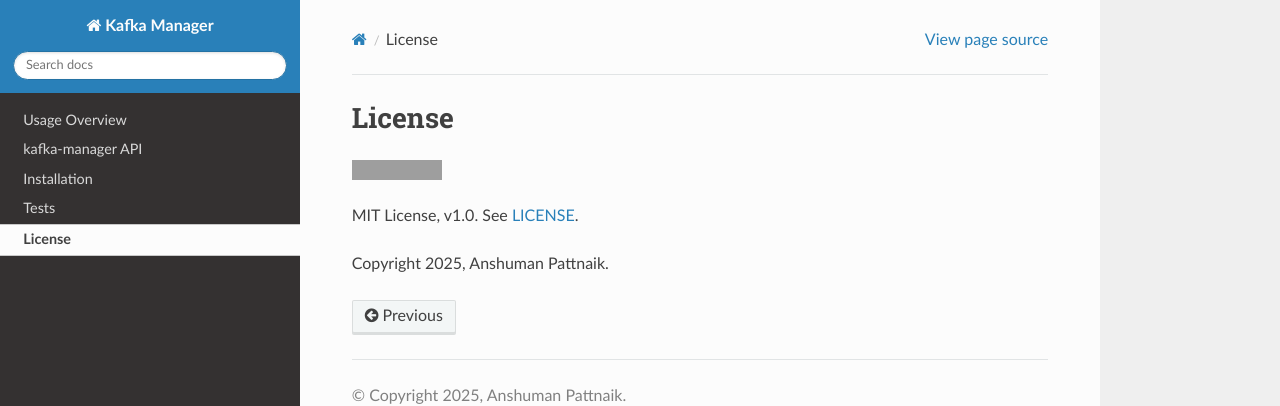
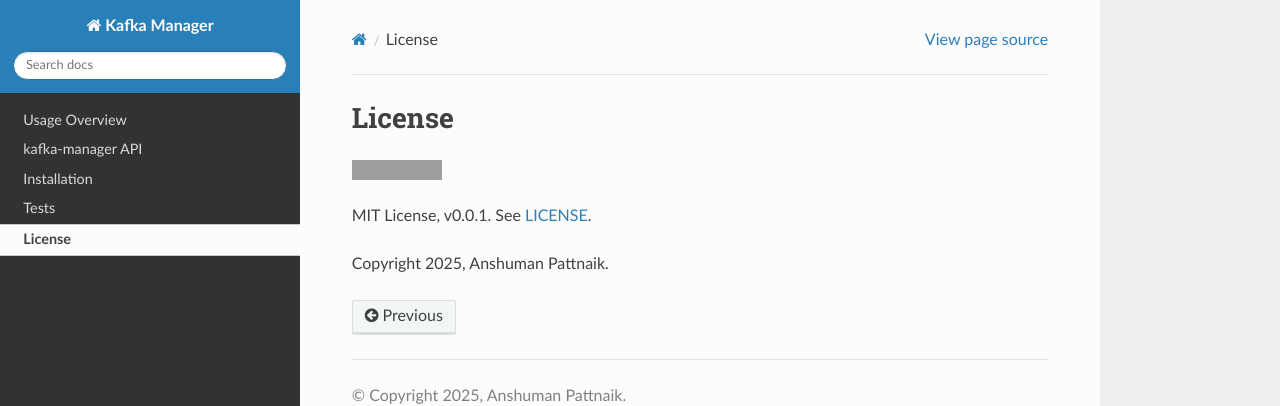
Before and after one commit to anshumanpattnaik/kafka-manager, a Sphinx documentation site: the page built from docs/license.rst, in a window 1280 px wide. Shown: the top 406 px of the page. Built offline with Sphinx 7.4.7 and the Read the Docs theme 3.1.0, drawn with Linux system fonts in a browser that asks for light colours; grey boxes are pictures that could not be loaded.

Commit message:
Updated the version

```diff
--- a/README.rst
+++ b/README.rst
@@ -155,4 +155,4 @@
 License
 *******
 
-MIT License, v1.0. See `LICENSE <https://github.com/anshumanpattnaik/kafka-manager/blob/main/LICENSE>`_.
+MIT License, See `LICENSE <https://github.com/anshumanpattnaik/kafka-manager/blob/main/LICENSE>`_.
--- a/docs/license.rst
+++ b/docs/license.rst
@@ -4,6 +4,6 @@
 .. image:: https://img.shields.io/badge/license-MIT-blue
     :target: https://github.com/anshumanpattnaik/kafka-manager/blob/main/LICENSE
 
-MIT License, v1.0. See `LICENSE <https://github.com/anshumanpattnaik/kafka-manager/blob/main/LICENSE>`_.
+MIT License, v0.0.1. See `LICENSE <https://github.com/anshumanpattnaik/kafka-manager/blob/main/LICENSE>`_.
 
 Copyright 2025, Anshuman Pattnaik.
```
